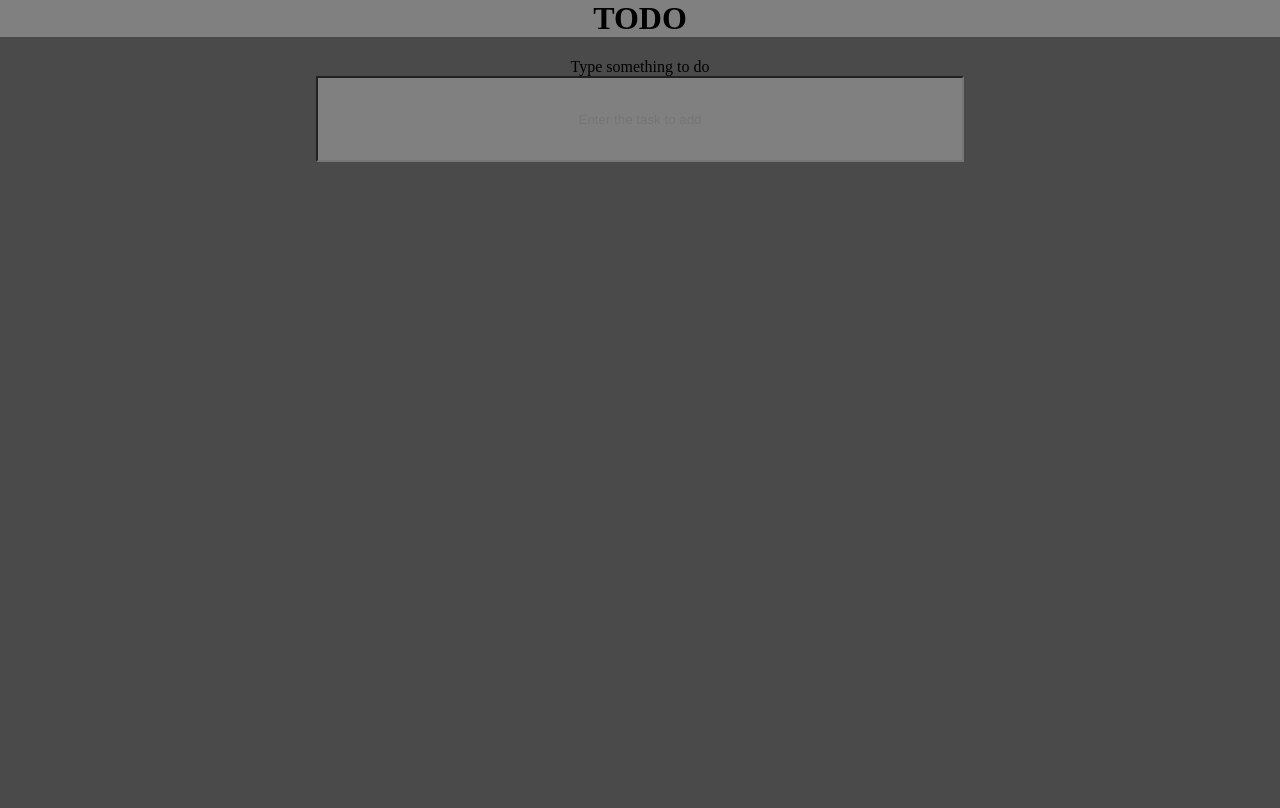
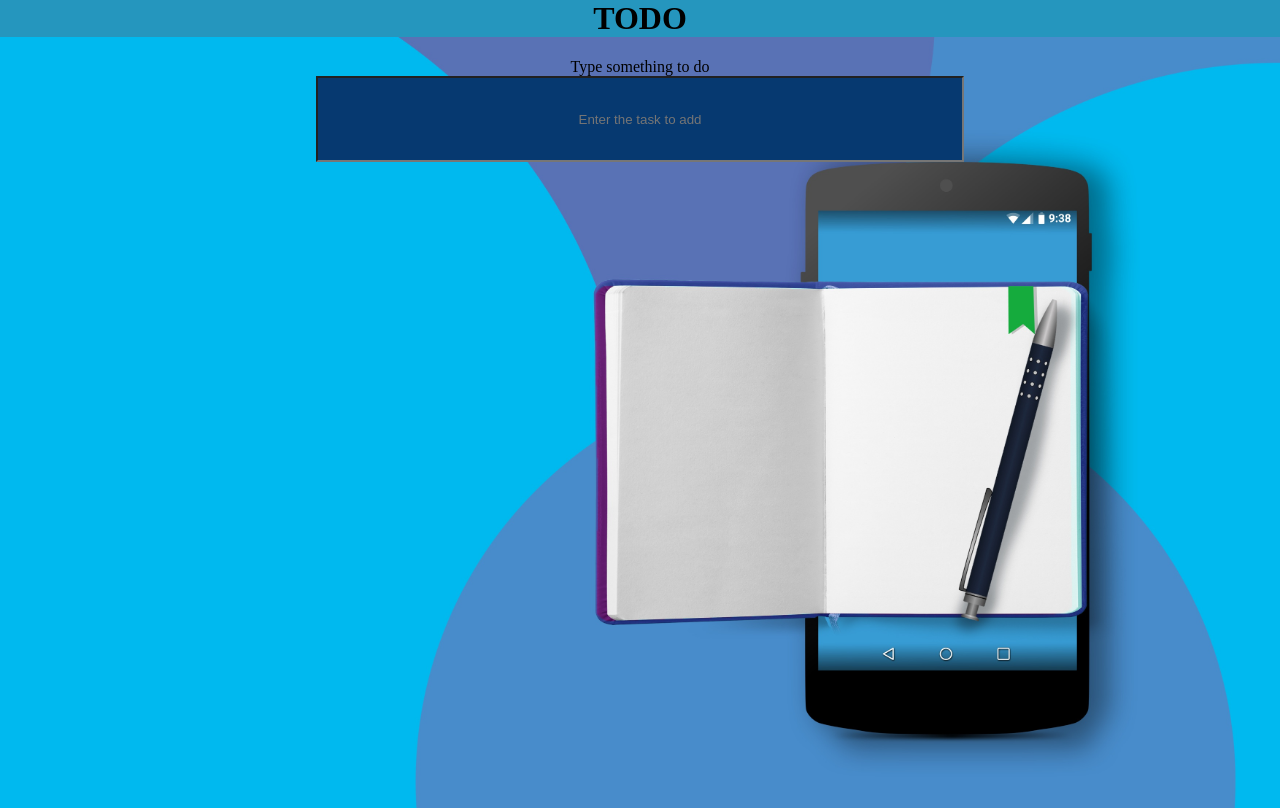
Before and after one commit to Shakthi558/TODO-APP, a React (Create React App) app in the folder todo/: page / in a window 1280 px wide. Built offline with nearby package versions, Linux system fonts and the light colour scheme.

Commit message:
Background and design changes

```diff
--- a/todo/public/style.css
+++ b/todo/public/style.css
@@ -3,10 +3,13 @@ body{
     margin-top:0px;
     margin-left: 0px;
     margin-right:0px;
+    background-image: url(back.jpg);
+    background-size: cover;
+    height: 100vh;;
 }
 .title-box{
     text-align: center;
-    background-color:gray;
+    background-color:#2596be;
     margin-top: 0;
 
 
@@ -18,13 +21,13 @@ h1{
     margin:auto;
     width: 50%;
     height: 10vh;
-    background-color: gray;
+    background-color:#063970;
     text-align: center;
 }
 .field{
     border: none;
     background-color: gray;
-    border-color: transparent;
+
     color:black;
 
 
--- a/todo/src/App.jsx
+++ b/todo/src/App.jsx
@@ -1,4 +1,3 @@
-
 import React from "react";
 
 
```
Also changed, not shown: todo/public/back.jpg (added).
